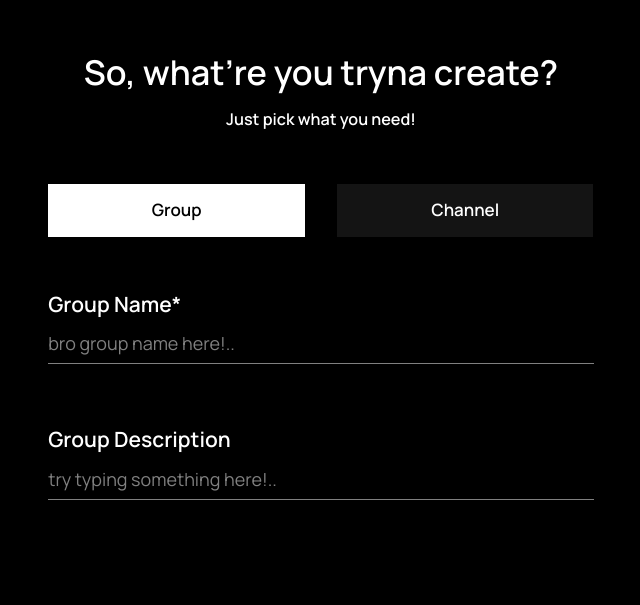
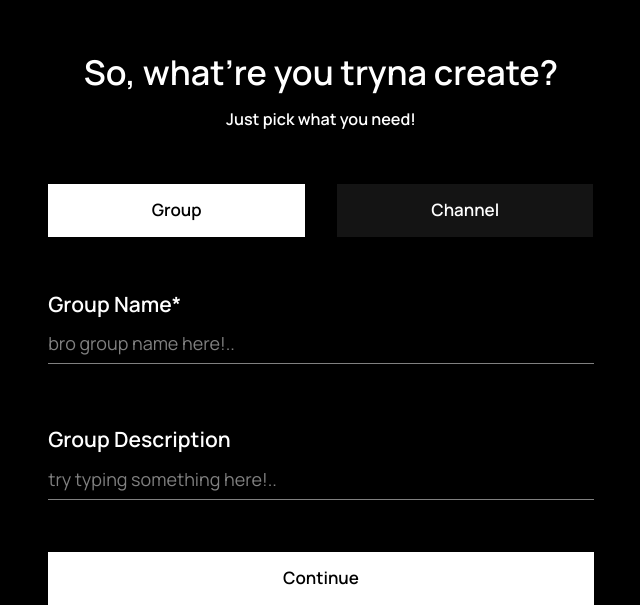
Before and after one commit to ABHAY-100/evnt, a Next.js app: page /dashboard in a window 1280 px wide. Shown: the part 203-808 px from the top of the page, without its empty margins (319-959 px from the left). Built offline with nearby package versions, Linux system fonts and the light colour scheme.

Commit message:
add continue

```diff
--- a/app/dashboard/page.tsx
+++ b/app/dashboard/page.tsx
@@ -4,9 +4,9 @@ import Inputfield from "@/components/Inputfield";
 
 const page = () => {
   return (
-    <div className="h-screen max-w-[545.62px] mx-auto">
-      <div className="flex flex-col gap-[52px]">
-        <div className="pt-[250px] flex flex-col gap-[9px] h-fit">
+    <div className="h-screen max-w-[545.62px] mx-auto gap-[60px] flex flex-col">
+      <div className="flex flex-col gap-[52px] my-[250px]">
+        <div className="flex flex-col gap-[9px] h-fit">
           <p className="flex flex-col justify-center text-white text-center items-center text-[34.2px] font-semibold">
             So, what’re you tryna create?
           </p>
@@ -24,6 +24,8 @@ const page = () => {
           <Inputfield text="Group Name*" placeholder="bro group name here!.." />
           <Inputfield text="Group  Description" placeholder="try typing something here!.." />
         </div>
+
+        <Button text="Continue" variant="light" />
       </div>
     </div>
   );
```
